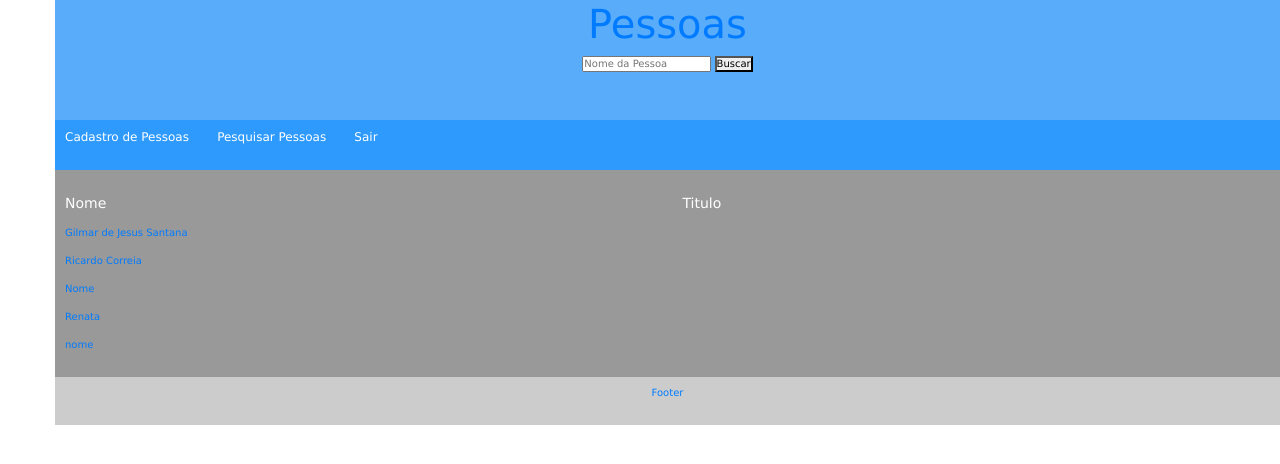
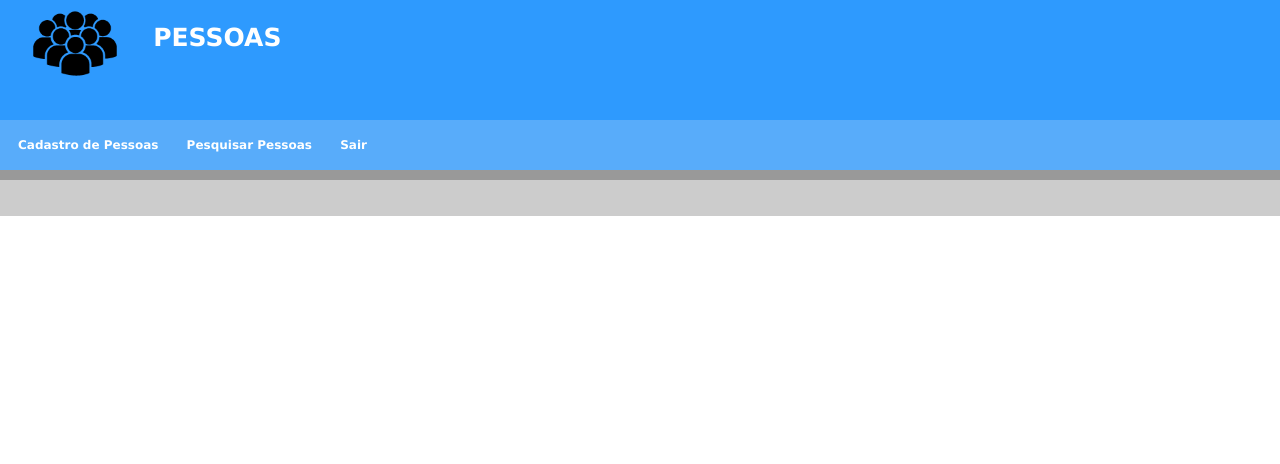
Before and after one commit to GilmarDeJesusSantana/Pessoa, a Django app: page / in a window 1280 px wide. Shown: the top 464 px of the page. Run offline with Django 3.2, Linux system fonts and the light colour scheme; data comes from the database, SQL or seed files in the repository; some libraries are stand-ins or nearby versions.

Commit message:
Implementacao layout e tela de pesquisa.

```diff
--- a/pessoa/static/styles/people.css
+++ b/pessoa/static/styles/people.css
@@ -25,7 +25,7 @@
 .cf:after {clear: both;}
 .cf{*zoom:1;}
 body{
-    margin-left:55px;/*espaço a esquerda para a barra vertical visivel do menu*/
+    margin-left:0px;/*espaço a esquerda para a barra vertical visivel do menu*/
     font: 62.5%/1.2 Verdana, Helvetica, Arial, sans-serif;
 }
 
@@ -36,16 +36,26 @@ body{
 #topo{
     width: 100%;
     height: 120px;
-    text-align: center;
     clear: both;
-    background-color:#58ACFA;
+    background-color:#2E9AFE;
 }
 
+.logo {
+    width: 150px;
+    background-color:#2E9AFE;
+}
+
+#topo a{
+    color: white;
+    font-size: 25px;
+    text-decoration: none;
+    font-weight: bold;
+}
 #menu{
     color:white;
     height: 50px;
-    padding : 10px;
-    background-color:#2E9AFE;
+    padding : 18px;
+    background-color:#58ACFA;
     font-size:1.0em;
 }
 
@@ -60,19 +70,12 @@ body{
     text-decoration: none;
     /*padding: 0.8em 0 0.8em 1em;*/
     display:block;
-        -moz-transition: all 1.2s ease;
-            transition: all 1.2s ease;
+    font-weight: bold;
 }
 
 #menu li a:houver{
     color: rgb(255,255,255);
     background-color: rgba(255,255,255,0.2);
-    -moz-transition: all 0.5s ease;
-        transition: all 0.5s ease;
-}
-
-#meio{
-    background-color: #f90;
 }
 
 #menu li{
@@ -83,28 +86,43 @@ body{
     color: white;
     margin-right: 25px;
     text-decoration: none;
+    font-weight: bold;
 }
 
-#menu li a:houver{
-    color:#fff;
-}
+/*#menu li a:houver{
+    color:#fef;
+}*/
 
 #label{
     color:white;
     padding:15px;
     font-size:14px;
+    font-weight: bold;
+    background-color:#ccc;
+    text-decoration: none;
+}
+
+#dados{
+    color:red;
+    text-decoration:none;
+}
+
+#dados p{
+    margin:10px;
 }
 #conteudo {
-   padding: 10px;
+   padding: 5px;
    width: 100%;
-   float:left;
+   /*height:488px;*/
    background-color:#999999;
 }
 
 #rodape{
-    clear:both;
-    text-align: center;
     padding:10px;
     background-color: #ccc;
-    text-decoration: none;
 }
+
+.wrapper{
+    display: grid;
+    grid-template-columns: 250px 1fr;
+}
--- a/pessoa/templates/index.html
+++ b/pessoa/templates/index.html
@@ -1,16 +1,4 @@
 {%extends "pessoabase.html"%}
 {%block body%}
-<div class="row">
-	<div id="label" class="col-6">Nome </div>
-	<div id="label" class="col-4">Titulo</div>
-	{%for pessoa in pessoas%}
-		<div class="col-8">
-			<p>{{pessoa|linebreaksbr}}</p>
-		</div>
-		<div class="col-4"></div>
-	{% endfor%}
-
-
-</div>
 
 {% endblock%}
--- a/pessoa/templates/pessoabase.html
+++ b/pessoa/templates/pessoabase.html
@@ -14,19 +14,15 @@
 </head>
 <body>
 <header id="topo">
-    <h1 class="logo">
-        <a href="index.html" title="Pessoas">Pessoas</a>
-    </h1>
-    <form method="post">
-        <input type="text" placeholder="Nome da Pessoa">
-        <button><i class="pesquisar"></i>Buscar</button>
-    </form>
+    <img class="logo" src="{%static 'img/pessoa-icon.png'%}">
+        <a href="/" title="Pessoas">PESSOAS</a>
+
 </header>
 
-<nav id="menu"">
+<nav id="menu">
     <ul>
         <li><a href="/cadastro_pessoa"/>Cadastro de Pessoas</li>
-        <li><a href="/"/>Pesquisar Pessoas</li>
+        <li><a href="/pessoa_search"/>Pesquisar Pessoas</li>
         <li><a href="#"/>Sair</li>
     </ul>
 </nav>
@@ -74,18 +70,12 @@
   <!--     </nav>-->
   <!--     <h3 class="text-muted">Pessoas</h3>-->
     <!--</div>-->
-<section id="meio">
-<article id="conteudo">
-    <div >
-        <div >
+<section id="conteudo">
             {%block body%}
             {%endblock%}
-        </div>
-    </div>
-</article>
 </section>
 <footer id="rodape">
-    <p>Footer</p>
+    <p></p>
 </footer>
 
 </body>
--- a/pessoa/urls.py
+++ b/pessoa/urls.py
@@ -1,6 +1,7 @@
 from django.conf.urls import url
-from pessoa.views import index, CadastroPessoaView
+from pessoa.views import index, CadastroPessoaView, pessoaSearch
 urlpatterns = [
    url(r'^$',index,name = 'index'),
    url(r'^cadastro_pessoa/$',CadastroPessoaView.as_view(), name='cadastro_pessoa'),
+   url(r'^pessoa_search/$',pessoaSearch.as_view(),name='pessoa_search'),
 ]
--- a/pessoa/views.py
+++ b/pessoa/views.py
@@ -6,9 +6,13 @@ from pessoa.forms import RegistraPessoaForm
 from django import forms
 
 def index(request):
-    pessoas = Pessoa.objects.all()
-    return render(request,'index.html',{'pessoas':pessoas})
+    return render(request,'index.html')
 
+class pessoaSearch(TemplateView):
+    template_search = 'pessoa_search.html'
+    def get(self,request):
+        pessoas = Pessoa.objects.all()
+        return render(request,self.template_search,{'pessoas':pessoas})
 
 class CadastroPessoaView(TemplateView):
     template_name = 'pessoaForm.html'
```
Also changed, not shown: pessoa/templates/pessoa_search.html (added, +14 -0 lines), pessoa/static/img/pessoa-icon.png (added), pessoa/static/img/titulo_eleitoral.png (added).
